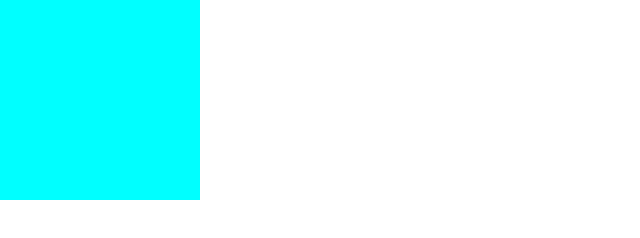
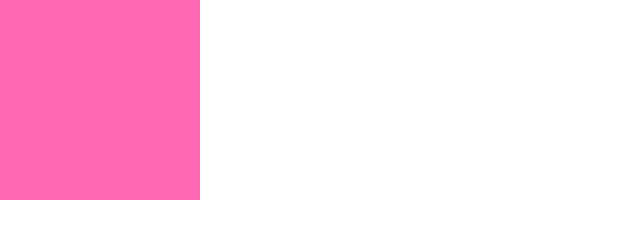
Before and after one commit to choijinny/test1, a plain HTML site: page index.html in a window 1280 px wide. Shown: the whole page, without its empty margins (0-640 px from the left). Drawn offline with Linux system fonts and the light colour scheme.

Commit message:
배경색을 핫핑크로 변경

```diff
--- a/scss/style.scss
+++ b/scss/style.scss
@@ -16,5 +16,5 @@ a {
 #box {
     width: 200px;
     height: 200px;
-    background: aqua;
+    background: hotpink;
 }
```
Also changed, not shown: css/style.css, 1 other file.
